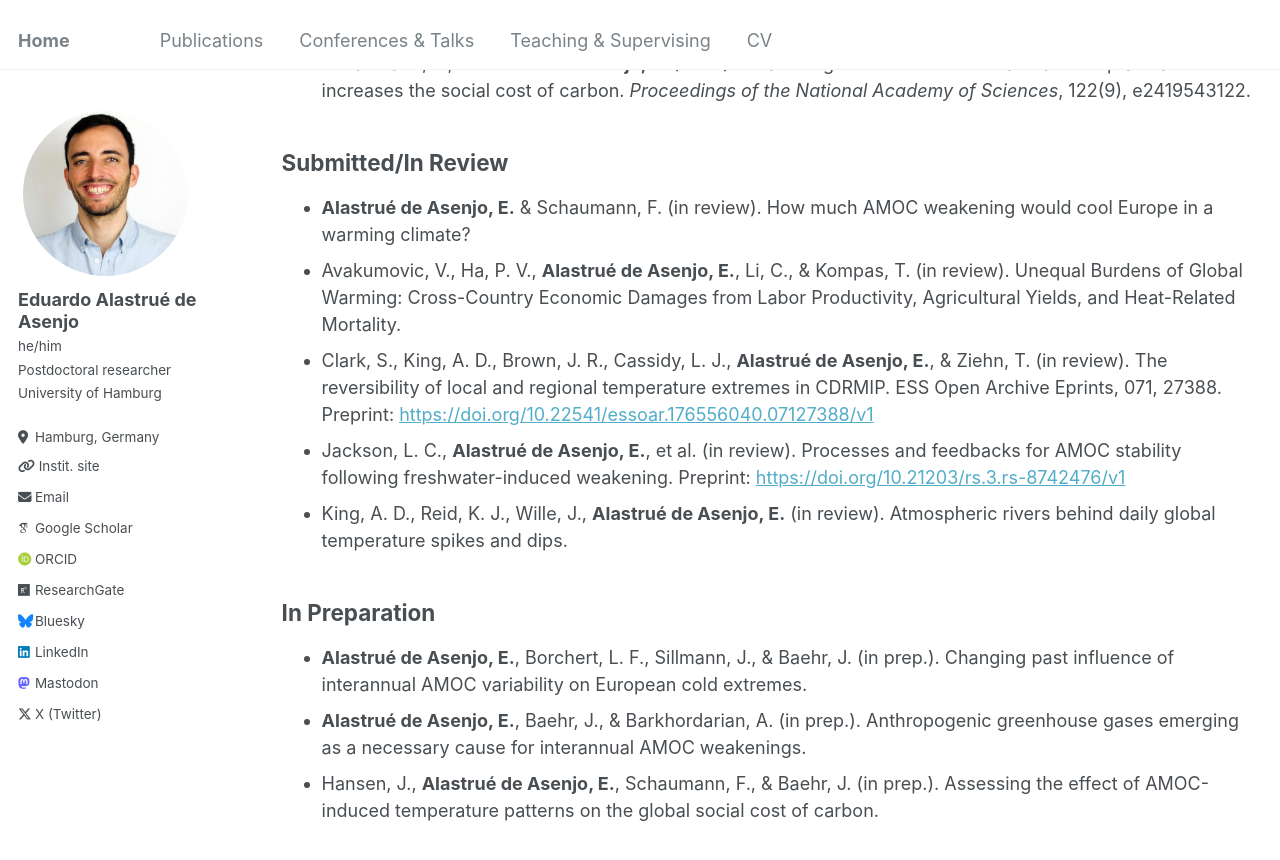
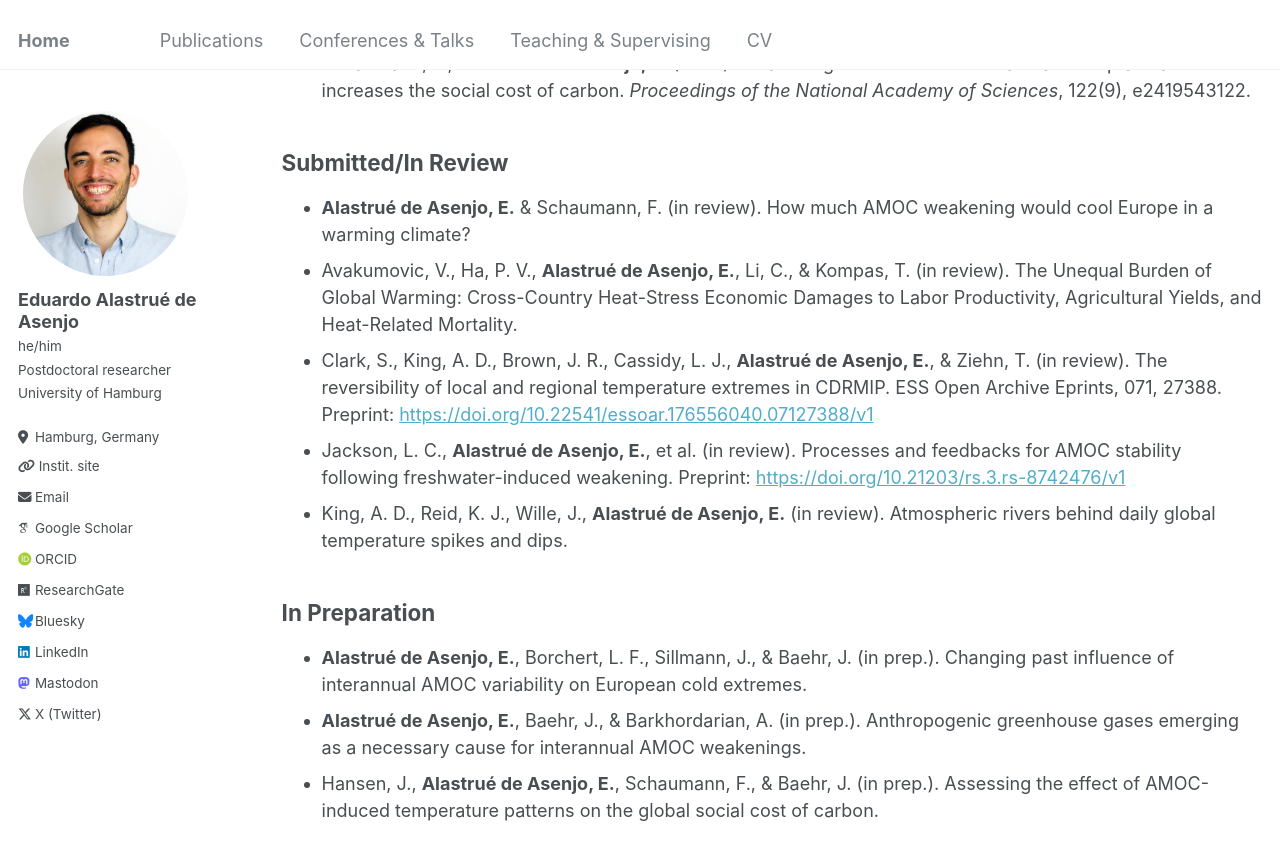
Before and after one commit to edualas/edualas.github.io, a Jekyll site: the page built from _pages/publications.md, in a window 1280 px wide and 900 px high, scrolled down 557 px. Shown: the top 860 px of the window. Built offline with Jekyll 4.4.1, drawn with Linux system fonts in a browser that asks for light colours; some web fonts are replaced.

Commit message:
Update publication title

```diff
--- a/_pages/publications.md
+++ b/_pages/publications.md
@@ -21,7 +21,7 @@ author_profile: true
 ## Submitted/In Review
 
 - **Alastrué de Asenjo, E.** & Schaumann, F. (in review). How much AMOC weakening would cool Europe in a warming climate?
-- Avakumovic, V., Ha, P. V., **Alastrué de Asenjo, E.**, Li, C., & Kompas, T. (in review). Unequal Burdens of Global Warming: Cross-Country Economic Damages from Labor Productivity, Agricultural Yields, and Heat-Related Mortality.
+- Avakumovic, V., Ha, P. V., **Alastrué de Asenjo, E.**, Li, C., & Kompas, T. (in review). The Unequal Burden of Global Warming: Cross-Country Heat-Stress Economic Damages to Labor Productivity, Agricultural Yields, and Heat-Related Mortality.
 - Clark, S., King, A. D., Brown, J. R., Cassidy, L. J., **Alastrué de Asenjo, E.**, & Ziehn, T. (in review). The reversibility of local and regional temperature extremes in CDRMIP. ESS Open Archive Eprints, 071, 27388. Preprint: <https://doi.org/10.22541/essoar.176556040.07127388/v1>
 - Jackson, L. C., **Alastrué de Asenjo, E.**, et al. (in review). Processes and feedbacks for AMOC stability following freshwater-induced weakening. Preprint: <https://doi.org/10.21203/rs.3.rs-8742476/v1>
 - King, A. D., Reid, K. J., Wille, J., **Alastrué de Asenjo, E.** (in review). Atmospheric rivers behind daily global temperature spikes and dips.
```
